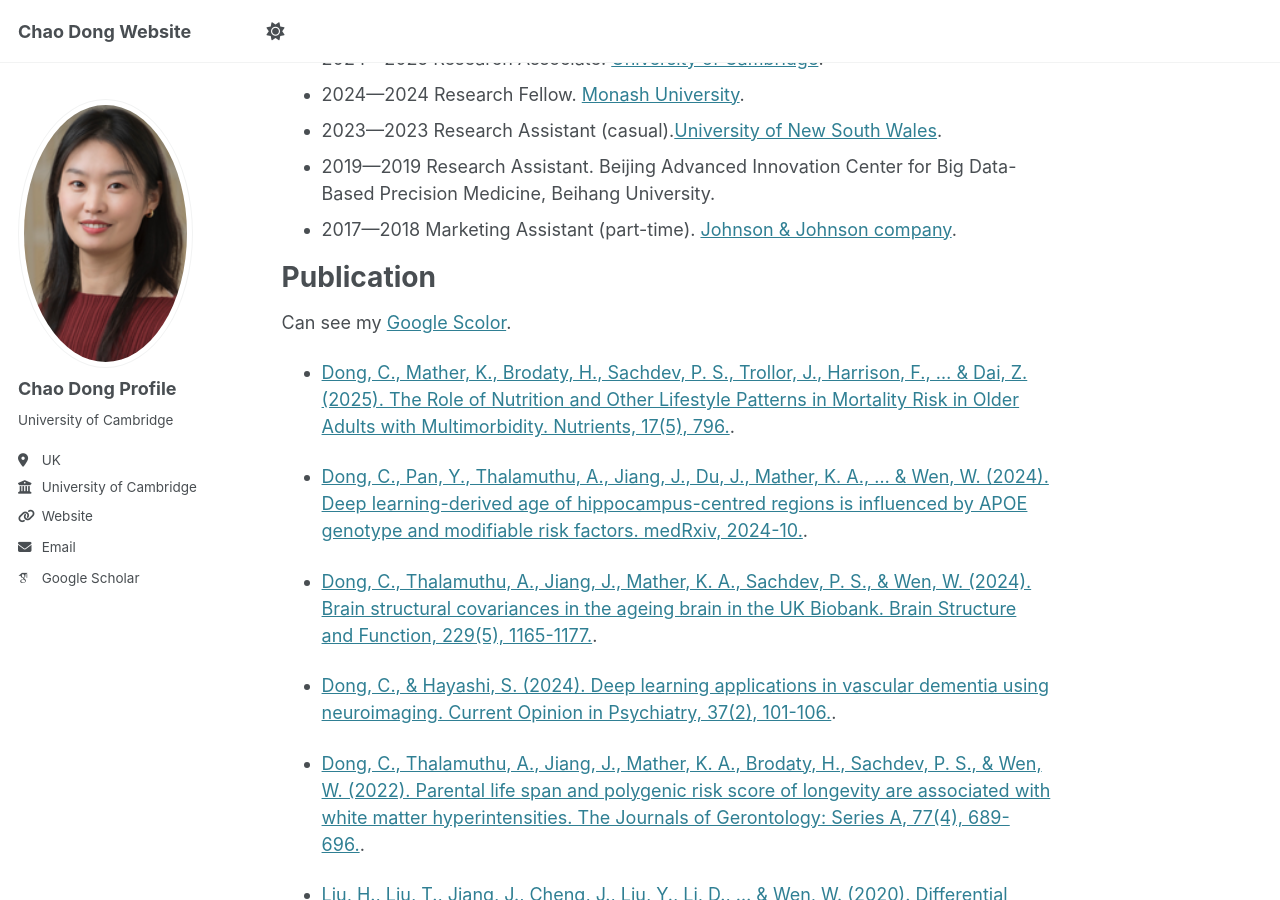
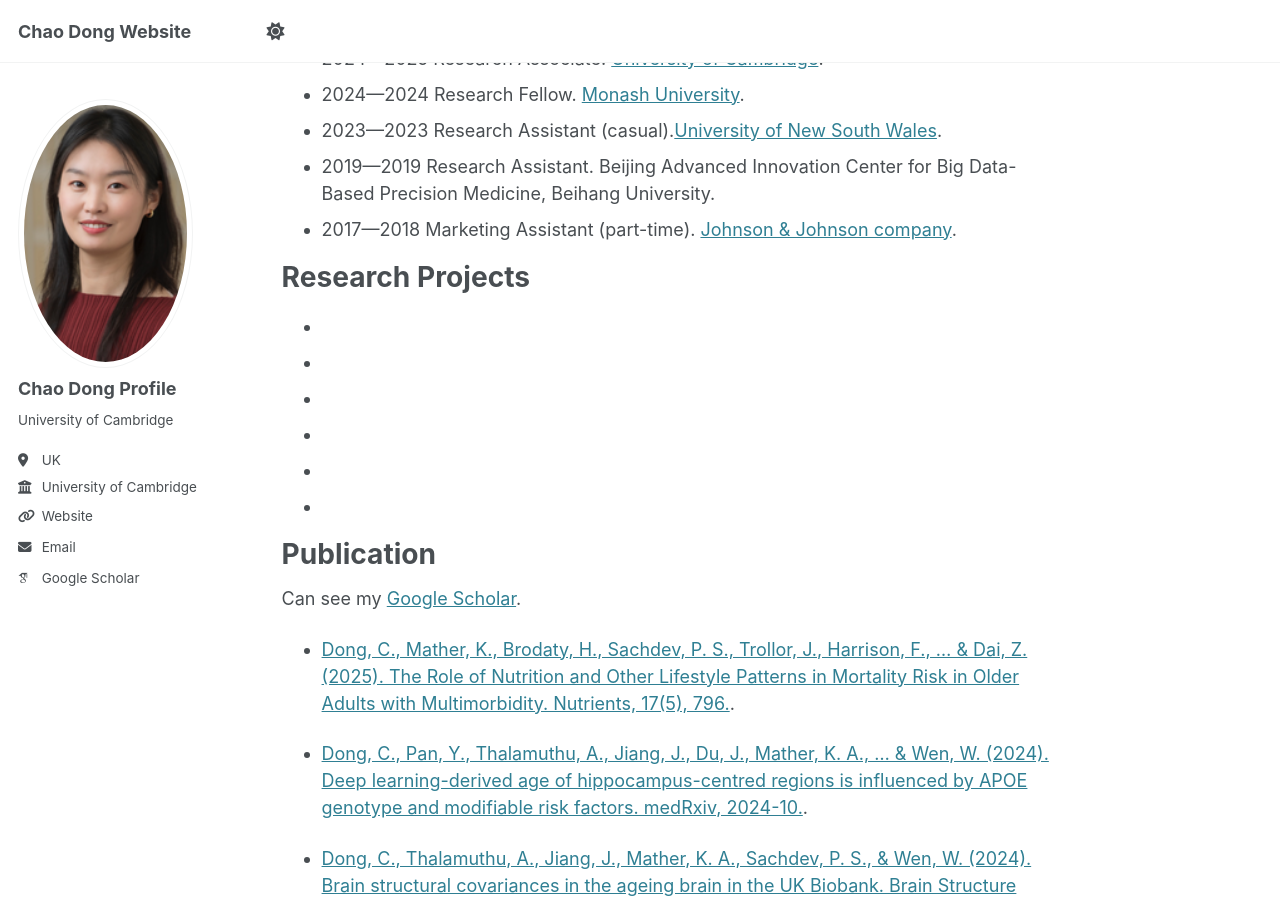
Before and after one commit to ChaoDong12/chaodong.github.io, a Jekyll site: the page built from _pages/about.md, in a window 1280 px wide and 900 px high, scrolled down 592 px. Built offline with Jekyll 4.4.1, drawn with Linux system fonts in a browser that asks for light colours; some web fonts are replaced; part of the change alters nothing that is shown.

Commit message:
Update about.md

```diff
--- a/_pages/about.md
+++ b/_pages/about.md
@@ -22,9 +22,24 @@ Work Experience
 * 2019—2019 Research Assistant. Beijing Advanced Innovation Center for Big Data-Based Precision Medicine, Beihang University.
 * 2017—2018 Marketing Assistant (part-time). [Johnson & Johnson company](https://www.jnj.com/).
 
+Research Projects
+======
+* [ AI-guided detection of Alzheimer’s disease based on blood markers and cognition ]: Exploring to replace β-amyloid PET with blood markers supports reliable detection of AD, providing a more accessible and cost-effective tool for dementia diagnosis using AI model.
+
+* [ 7T Laminar MRI preprocessing and functional connectivity analysis ]: Preprocessing  7T laminar task-based fMRI data using SPM 12. Analyse network-based functional connectivity.
+
+* [ Hippocampus-centred brain age prediction using deep learning ]: Using brain hippocampus local structure to train deep learning convolutional neural networks (CNN) models. Brain age gap was analysed with cognition, Apolipoprotein E (APOE) genotype, and lifestyle risk factors in both cross-sectional and longitudinal settings.
+
+* [ Brain structural covariances and genetic architecture of brain imbalance mapping ]: Investigating brain structural covariances in ageing by using UK Biobank dataset (>40,000). Genome-wide association studies (GWAS) were performed to explore brain imbalance genetic architecture. Investigating associations between brain imbalance mapping, cognition, and hand grip strength.
+
+* [ Associations between human longevity, genetics, and brain MRI metrics ]: Using UK Biobanks cohort, Sydney Memory and Ageing Study (MAS) cohort, and Older Australian Twins Study (OATS) to explore the associations between polygenic risk score (PRS) for longevity and structural MRI brain metrics (including grey matter volume and white matter hyperintensities).
+
+* [ Neuroimaging of healthy ageing and subjective cognitive decline by rs-fMRI ]: Using resting-state functional MRI (rs-fMRI) data to explore brain functional connectivity in older people and differences between healthy and unhealthy elderly in Sydney Memory and Ageing Study.
+
+
 Publication
 ======
-Can see my [Google Scolor](https://scholar.google.com.au/citations?user=LqtS59sAAAAJ&hl=en).
+Can see my [Google Scholar](https://scholar.google.com.au/citations?user=LqtS59sAAAAJ&hl=en).
 
 * [Dong, C., Mather, K., Brodaty, H., Sachdev, P. S., Trollor, J., Harrison, F., ... & Dai, Z. (2025). The Role of Nutrition and Other Lifestyle Patterns in Mortality Risk in Older Adults with Multimorbidity. Nutrients, 17(5), 796.](https://www.mdpi.com/2072-6643/17/5/796).
 
```
